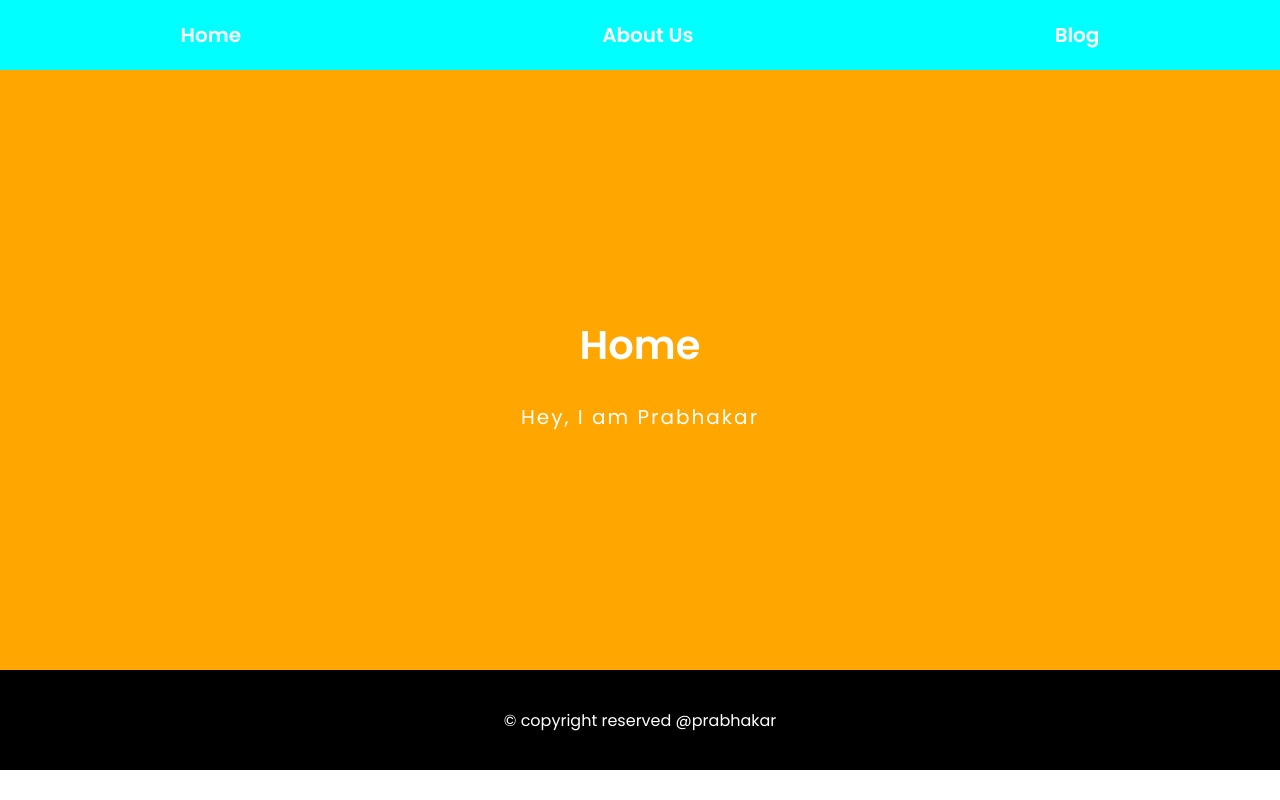
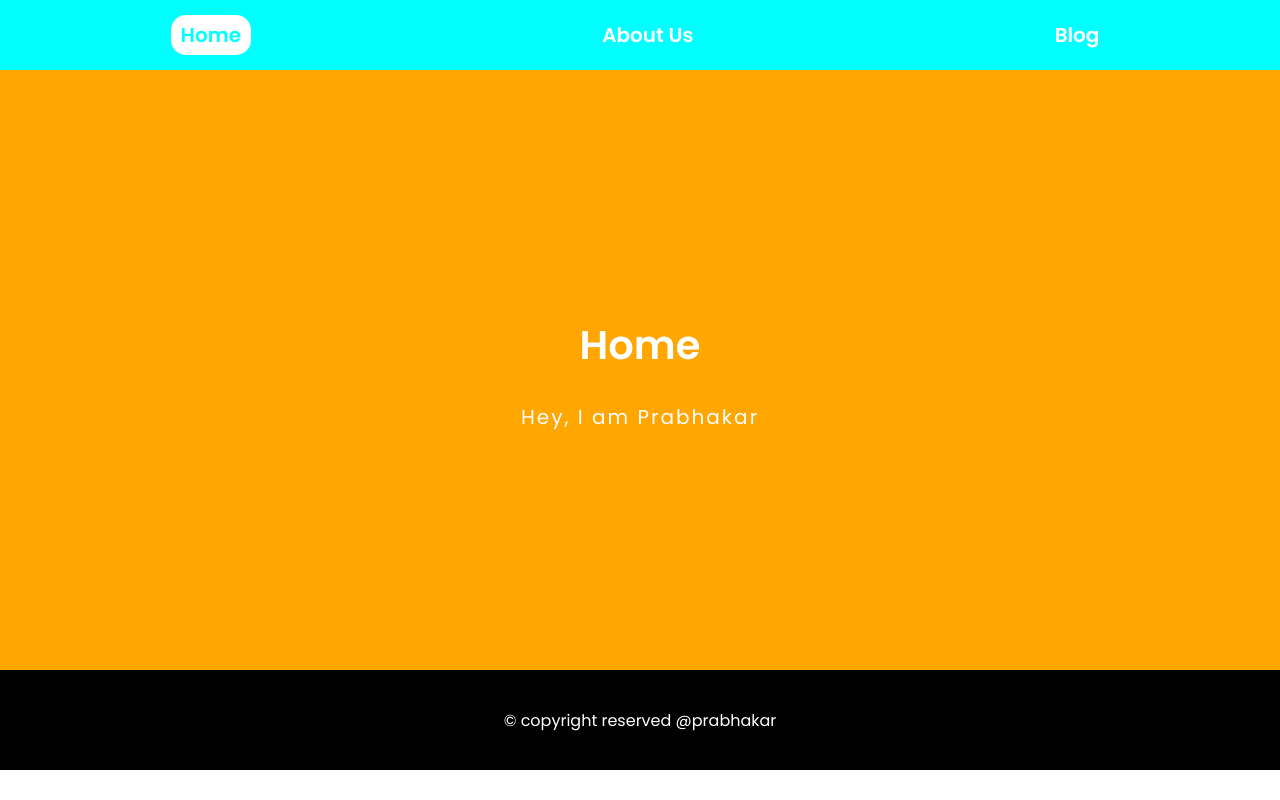
Before and after one commit to coder-prabhakar/react-router-mini-project, a React (Create React App) app: page / in a window 1280 px wide. Built offline with nearby package versions, Linux system fonts and the light colour scheme.

Commit message:
Link changed to NavLink.

```diff
--- a/src/component/Navbar.jsx
+++ b/src/component/Navbar.jsx
@@ -1,11 +1,11 @@
-import { Link } from "react-router-dom";
+import { NavLink } from "react-router-dom";
 
 function NavBar(){
     return (
         <div className="navBar">
-            <Link className="link" to="/">Home</Link>
-            <Link className="link" to="/about">About Us</Link>
-            <Link className="link" to="/blog">Blog</Link>
+            <NavLink className="link" to="/">Home</NavLink>
+            <NavLink className="link" to="/about">About Us</NavLink>
+            <NavLink className="link" to="/blog">Blog</NavLink>
         </div>
     )
 }
```
